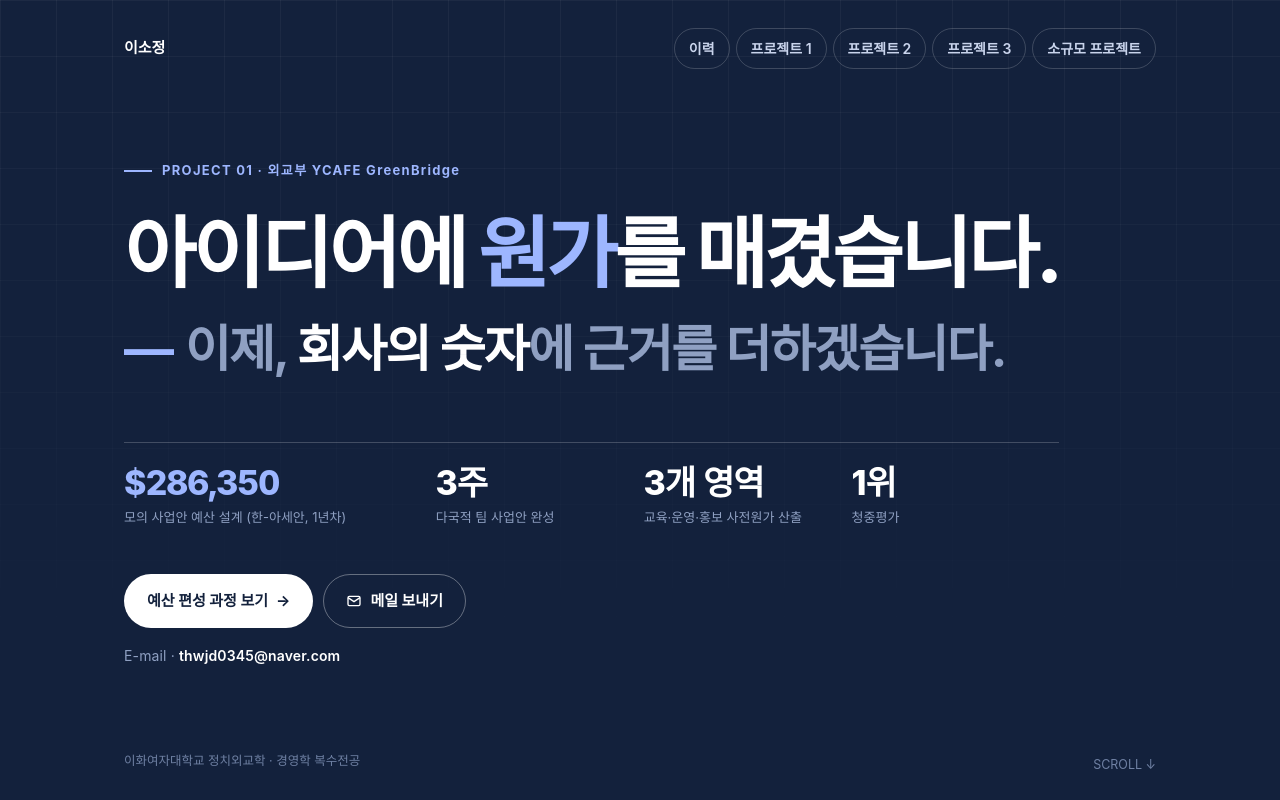
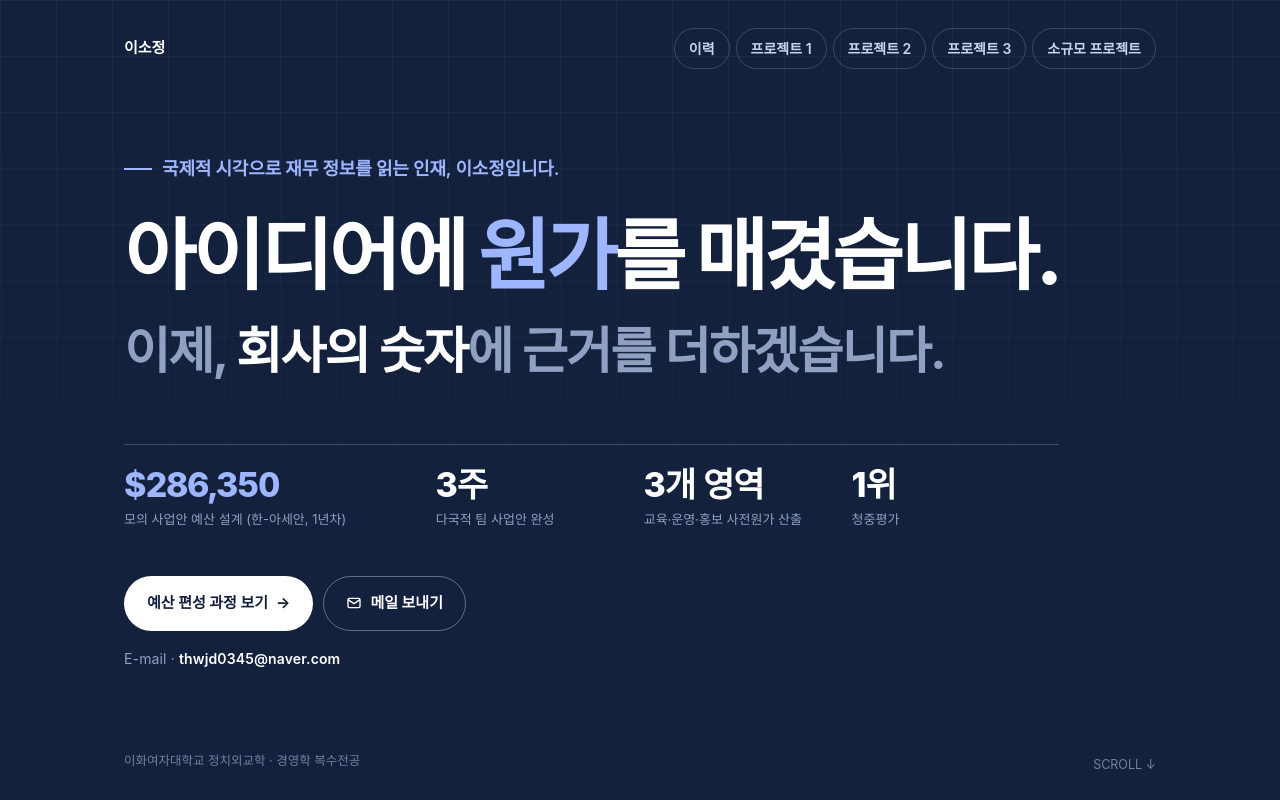
Before and after one commit to Sojung0910/portfolio, a plain HTML site: page index.html in a window 1280 px wide. Shown: the top 800 px of the page. Drawn offline with Linux system fonts and the light colour scheme; a web font is replaced by a local one.

Commit message:
Add files via upload

```diff
--- a/index.html
+++ b/index.html
@@ -48,7 +48,7 @@ nav .wrap{display:flex;align-items:center;justify-content:space-between;height:6
   .cover-nav a{font-size:13px;padding:7px 12px}
 }
 .cover-body{flex:1;display:flex;align-items:center;padding-top:64px;padding-bottom:64px}
-.cover-label{display:inline-flex;align-items:center;gap:10px;font-size:13px;font-weight:700;letter-spacing:.1em;color:#9db6ff}
+.cover-label{display:inline-flex;align-items:center;gap:10px;font-size:clamp(15px,1.6vw,18px);font-weight:600;letter-spacing:-.01em;color:#9db6ff}
 .cover-label::before{content:"";width:28px;height:2px;background:#9db6ff}
 .cover h1{font-size:clamp(38px,6.6vw,82px);line-height:1.14;letter-spacing:-.045em;font-weight:800;margin:28px 0 0}
 .cover h1 .line1{display:block;white-space:nowrap;font-size:min(78px,calc((100vw - 48px) / 13.5))}
@@ -312,9 +312,9 @@ section.alt{background:var(--bg-2)}
   </div>
   <div class="wrap cover-body">
     <div>
-      <div class="cover-label">PROJECT 01 · 외교부 YCAFE GreenBridge</div>
+      <div class="cover-label">국제적 시각으로 재무 정보를 읽는 인재, 이소정입니다.</div>
       <h1><span class="line1">아이디어에 <em style="color:#9db6ff">원가</em>를 매겼습니다.</span>
-        <span class="then"><span class="dash">—</span>이제, <em>회사의 숫자</em>에 근거를 더하겠습니다.</span>
+        <span class="then">이제, <em>회사의 숫자</em>에 근거를 더하겠습니다.</span>
       </h1>
       <div class="cover-proof">
         <div><b class="num">$286,350</b><span>모의 사업안 예산 설계 (한-아세안, 1년차)</span></div>
```
